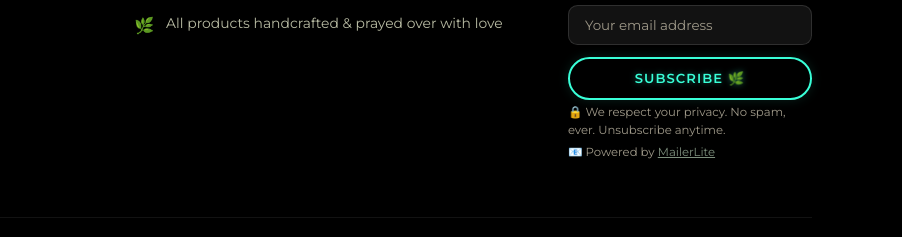
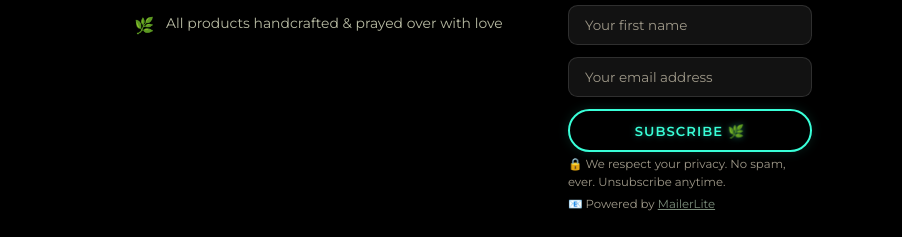
Before and after one commit to ReyE1195/herbal-harmony-website, a plain HTML site: page index.html in a window 1280 px wide. Shown: the part 5642-5879 px from the top of the page, 378-1280 px from the left. Drawn offline with nearby package versions, Linux system fonts and the light colour scheme.

Commit message:
Update index.html

```diff
--- a/index.html
+++ b/index.html
@@ -190,6 +190,7 @@
             <p class="footer-col-title">Stay Connected</p>
             <p class="newsletter-desc">Join our herbal community for wellness tips, new product arrivals, and exclusive offers delivered straight to your inbox.</p>
             <div class="newsletter-form">
+                <input type="text" id="ml-footer-name" placeholder="Your first name" aria-label="First name">
                 <input type="email" id="ml-footer-email" placeholder="Your email address" aria-label="Email address">
                 <button class="newsletter-submit" id="ml-footer-btn">Subscribe 🌿</button>
             </div>
```
